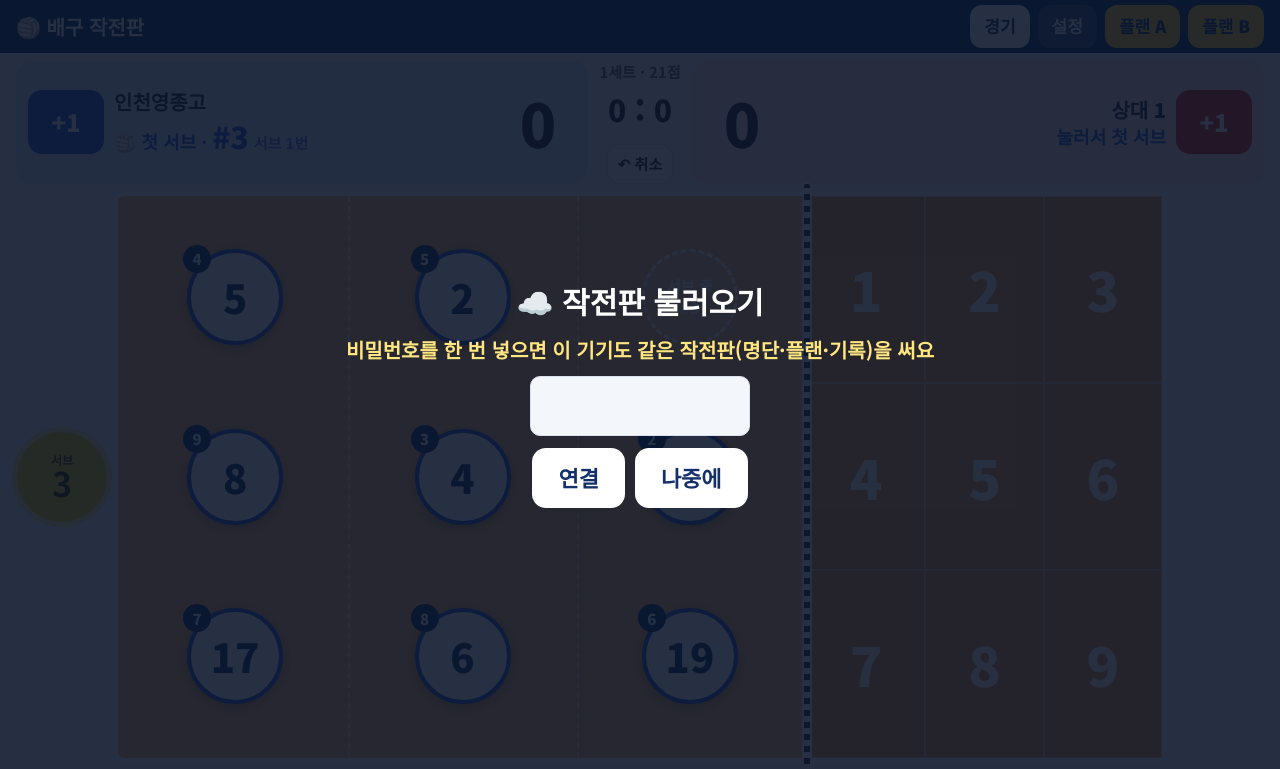
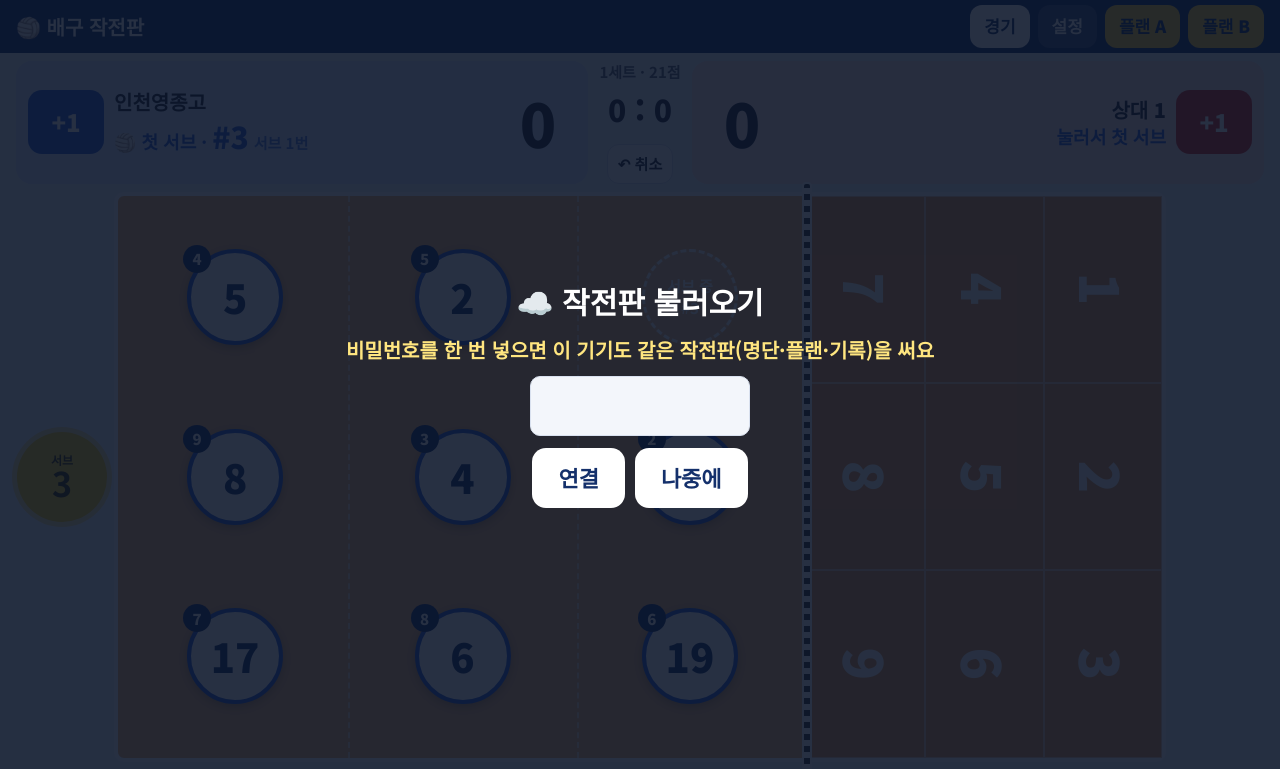
Before and after one commit to today119/vb-festival, a plain HTML site: page tactic.html in a window 1280 px wide. Shown: the top 769 px of the page. Drawn offline with Linux system fonts and the light colour scheme.

Commit message:
작전판: 상대 코트 번호를 뒷라인 줄부터(1·2·3→4·5·6→네트 7·8·9), 우리 선수가 보는 방향으로 돌림, 확대 화면 설명글 삭제
Co-Authored-By: Claude Opus 5.5 <noreply@anthropic.com>

```diff
--- a/tactic.html
+++ b/tactic.html
@@ -166,6 +166,7 @@ input{height:48px}
 .top button.pt{background:#ffcf33;color:#14306b}
 .fc .chip.away{background:rgba(255,255,255,.15);border:3px dashed rgba(255,255,255,.9);box-shadow:none;color:#fff}.fc .chip.away i{color:#fff;font-size:15px}
 .srv.us span{width:90px;height:90px}.srv.us span b{font-size:34px;line-height:1}.srv.us span em{font-style:normal;font-size:13px;font-weight:700}
+.fc .oz big,.zoom .zg b{display:inline-block;transform:rotate(90deg)}.fc.fl .oz big,.zoom .zg.fl b{transform:rotate(-90deg)}
 .game2{display:grid;gap:12px;grid-template-columns:minmax(0,1fr);margin-top:12px}
 @media (min-width:900px){.game2{grid-template-columns:1fr 1fr}}
 @media (max-width:700px){.sb .pt{font-size:42px;min-width:50px}.sb button{width:56px;height:52px;font-size:20px}.board{grid-template-columns:40px minmax(0,1fr) 40px}.srv span{width:40px;height:40px;font-size:16px}.fc .chip{width:44px;height:44px;margin:-22px 0 0 -22px}.fc .chip b{font-size:18px}.fc .chip i,.fc .chip .o{display:none}.fc .oz{font-size:10px}}
@@ -248,7 +249,7 @@ var ZN=['레프트','센터','라이트','앞차','세터','빽차','레프트
 var ZS=ZN;
 function lab(w){return /^\d+$/.test(w)?'#'+w:w}
 var AS=66,AW=(100-66)/3;function setSplit(big){AS=big?50:66;AW=(100-AS)/3}
-function zno(k){var c=k%3,r=Math.floor(k/3);return r*3+(D.flip?2-c:c)+1}
+function zno(k){var c=k%3,r=Math.floor(k/3);return (2-c)*3+r+1} // 뒷라인 줄부터 1·2·3(위→아래), 가운데 4·5·6, 네트 쪽 7·8·9
 function fx(X){return D.flip?100-X:X}
 var OZ=['앞 위','중간 위','뒤 위','앞 가운데','중간 가운데','뒤 가운데','앞 아래','중간 아래','뒤 아래'];
 var ZP=[[18,17],[50,17],[82,17],[18,50],[50,50],[82,50],[18,83],[50,83],[82,83]];
@@ -338,7 +339,7 @@ function render(){var c=calc(),si=c.cur;while(D.sets.length<=si)D.sets.push(newS
  L.forEach(function(n,sl){var p=st.pos[sl],oi=st.order.indexOf(sl);
   var away=sv.serving==='us'&&sl===usSrvSlot;if(away){h+='<div class="chip away" data-sl="'+sl+'" style="left:'+fx((100-p.y)*AS/100)+'%;top:'+p.x+'%"><i>서브 중</i><i>#'+esc(n||'?')+'</i></div>';return}
   h+='<div class="chip'+(sv.serving==='us'&&sl===usSrvSlot?' srv':'')+(subIn[n]&&st.start.indexOf(n)<0?' subin':'')+'" data-sl="'+sl+'" style="left:'+fx((100-p.y)*AS/100)+'%;top:'+p.x+'%"><span class="o">'+(oi+1)+'</span><b>'+esc(n||'?')+'</b><i>'+esc(nmOf(n))+'</i></div>'});
- document.getElementById('court').innerHTML=h;
+ document.getElementById('court').innerHTML=h;document.getElementById('court').classList.toggle('fl',!!D.flip);
  var sl_=document.getElementById(D.flip?'srvR':'srvL'),sr_=document.getElementById(D.flip?'srvL':'srvR');document.querySelector('.sbar').classList.toggle('flip',!!D.flip);sl_.className='srv us';sr_.className='srv them';
  sl_.innerHTML=sv.serving==='us'?'<span><small>서브</small><b>'+esc(usSrv||'?')+'</b><em>'+esc(nmOf(usSrv))+'</em></span>':'';sr_.innerHTML=sv.serving==='them'?'<span><small>서브</small>'+esc(thSrv||'?')+'</span>':'';
  document.getElementById('tgBtn').classList.toggle('on',tgMode);document.getElementById('tgBtn').textContent=tgMode?'코트를 눌러 목적타 위치 찍기 (#'+(thSrv||thSrvI+1)+')':'🎯 상대 목적타 찍기';
@@ -401,8 +402,8 @@ document.getElementById('usPlus').onclick=function(){addPt('us')};document.getEl
 document.getElementById('undo').onclick=function(){var c=calc();if(D.pts.length&&D.pts[D.pts.length-1].s===c.cur)D.pts.pop();else if(!c.sets[c.cur].arr.length&&D.sets.length>1&&!D.subs.some(function(x){return x.s===c.cur})){D.sets.pop()}save();render()};
 
 // ---- 목적타 크게 보기 ----
-var ZW=null;function openZoom(who){ZW=who;var z=document.getElementById('zoom'),k=(D.ourTg||{})[who],h='<div class="zh">🏐 우리 '+esc(lab(who))+(nmOf(who)?' '+esc(nmOf(who)):'')+' 서브 목적타</div><div class="zt">'+(D.flip?'오른쪽':'왼쪽')+' 굵은 선 = 네트 · 칸을 누르면 바뀌어요</div><div class="zg'+(D.flip?' fl':'')+'">';
- var cells=[0,1,2,3,4,5,6,7,8].sort(function(a,b){return zno(a)-zno(b)});cells.forEach(function(i){h+='<div data-zz="'+i+'" class="'+(k===i?'hit':'')+'"><b style="font-size:'+(k===i?'110px':'64px')+';line-height:1">'+zno(i)+'</b>'+(k===i?'<span style="font-size:24px">🎯 '+esc(lab(who))+' 목적타</span>':'')+'</div>'});
+var ZW=null;function openZoom(who){ZW=who;var z=document.getElementById('zoom'),k=(D.ourTg||{})[who],h='<div class="zg'+(D.flip?' fl':'')+'">';
+ var cells=[];for(var rr=0;rr<3;rr++)for(var cc=0;cc<3;cc++)cells.push(rr*3+(D.flip?2-cc:cc));cells.forEach(function(i){h+='<div data-zz="'+i+'" class="'+(k===i?'hit':'')+'"><b style="font-size:'+(k===i?'110px':'64px')+';line-height:1">'+zno(i)+'</b>'+(k===i?'<span style="font-size:24px">🎯 '+esc(lab(who))+' 목적타</span>':'')+'</div>'});
  h+='</div><div class="zb"><button data-zx="del">목적타 지우기</button><button data-zx="close">닫기</button></div>';z.innerHTML=h;z.hidden=false}
 document.getElementById('zoom').addEventListener('click',function(e){var c=e.target.closest('[data-zz]'),x=e.target.closest('[data-zx]');
  if(c){D.ourTg=D.ourTg||{};D.ourTg[ZW]=+c.dataset.zz;save();openZoom(ZW);render();return}
```
